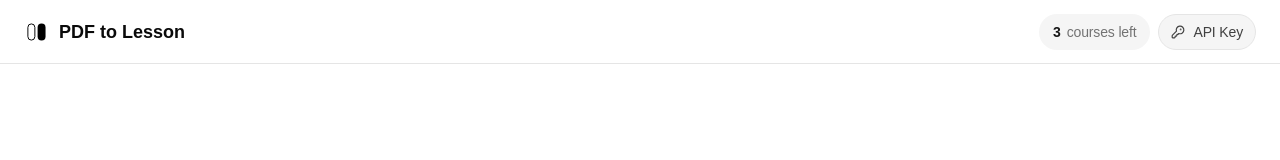
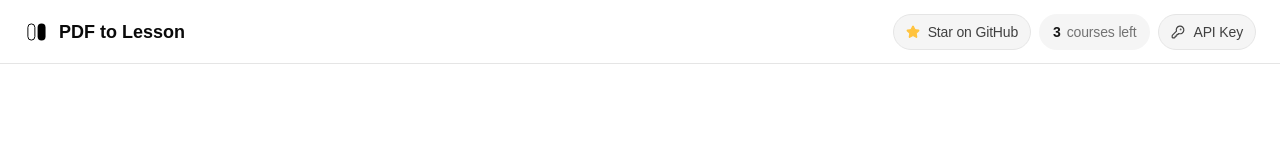
Before and after one commit to alokrajshahi04/pdf-to-interactive-lesson, a Next.js app: page / in a window 1280 px wide. Shown: the top 160 px of the page. Built offline with nearby package versions, Linux system fonts and the light colour scheme; no server answers; the database is empty; a web font is replaced by a local one.

Commit message:
Add GitHub CTA and Plausible analytics

```diff
--- a/app/components/header-actions.tsx
+++ b/app/components/header-actions.tsx
@@ -2,7 +2,7 @@
 
 import { useState, useSyncExternalStore } from "react";
 import Link from "next/link";
-import { BookOpen, KeyRound } from "lucide-react";
+import { BookOpen, KeyRound, Star } from "lucide-react";
 import { useCredits } from "../hooks/use-credits";
 import { ApiKeyDialog } from "./api-key-dialog";
 import { Button, buttonVariants } from "./ui/button";
@@ -58,6 +58,15 @@ function HeaderActions({ showCoursesLink }: HeaderActionsProps) {
     <>
       <ApiKeyDialog open={showApiKeyDialog} onOpenChange={handleApiKeyDialogChange} />
       <div className="flex items-center gap-2 flex-shrink-0">
+        <a
+          href="https://github.com/Nutlope/pdf-to-interactive-lesson"
+          target="_blank"
+          rel="noopener noreferrer"
+          className={buttonVariants({ variant: "secondary", size: "sm" })}
+        >
+          <Star className="w-3.5 h-3.5 fill-brand-2 text-brand-2" />
+          <span className="hidden sm:inline">Star on GitHub</span>
+        </a>
         {showCreditsChip && (!loaded ? (
           // Reserve the chip immediately so it appears with the rest of the
           // header; the number fills in once the credit check resolves.
--- a/app/layout.tsx
+++ b/app/layout.tsx
@@ -3,6 +3,7 @@ import { Geist, Geist_Mono } from "next/font/google";
 import { Fustat } from "next/font/google";
 import { metadataBase, ogImage, twitterImage } from "./seo";
 import "./globals.css";
+import PlausibleProvider from "next-plausible";
 
 
 const geistSans = Geist({
@@ -65,6 +66,9 @@ export default function RootLayout({
 }>) {
   return (
     <html lang="en" className="light">
+      <head>
+        <PlausibleProvider domain="pdftolesson.com" />
+      </head>
       <body
         className={`${geistSans.variable} ${geistMono.variable} ${fustat.variable} antialiased bg-white`}
       >
--- a/package.json
+++ b/package.json
@@ -42,6 +42,7 @@
     "drizzle-orm": "^0.44.7",
     "lucide-react": "^0.552.0",
     "mupdf": "^1.27.0",
+    "next-plausible": "^3.12.2",
     "next": "16.1.6",
     "ora": "^9.0.0",
     "react": "19.2.0",
```
